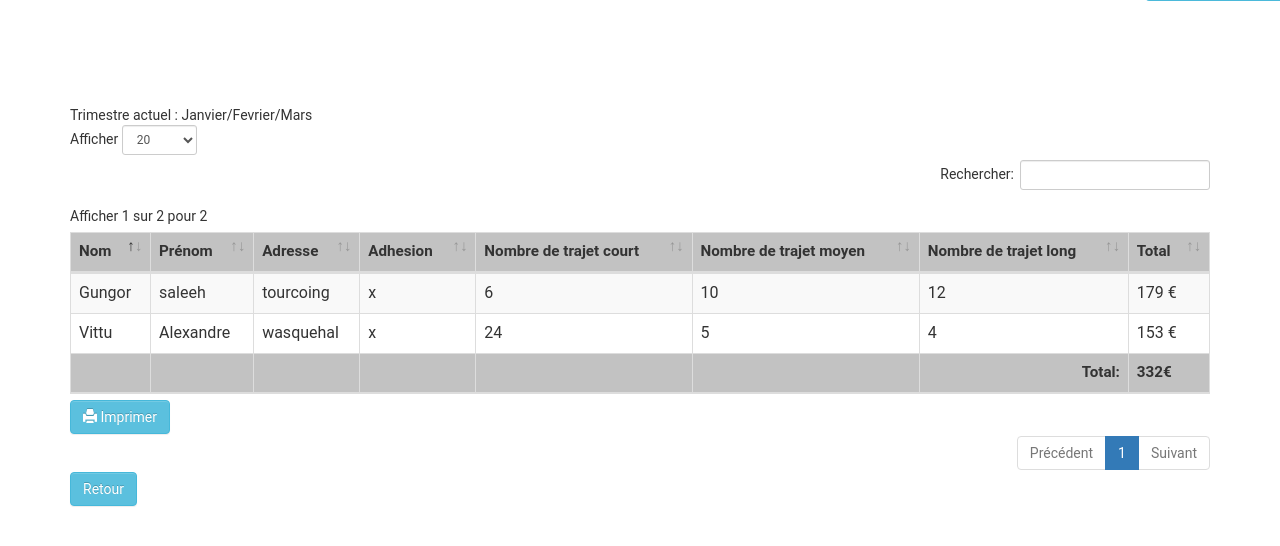
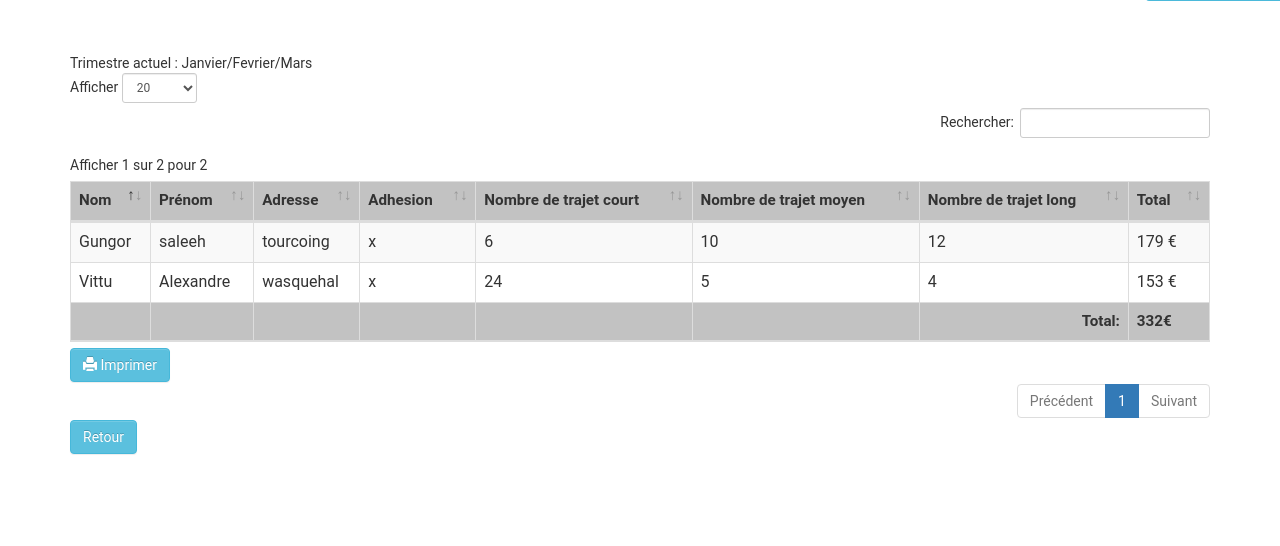
Before and after one commit to alexandrevittu/ApplicationTransportCCAS, a PHP site: page /Facturation.php in a window 1280 px wide. Shown: the part 125-671 px from the top of the page. Run offline with PHP 8.4, Linux system fonts and the light colour scheme; the visitor is signed in with stand-in values (Sample User, id 1); data comes from the database, SQL or seed files in the repository.

Commit message:
correctif

```diff
--- a/pages/accueil.php
+++ b/pages/accueil.php
@@ -93,7 +93,7 @@ include_once "../fonctions/fonctions.php";  //inclut l'en-tete
     $recupLigne = unserialize($Nbligne);*/
     if (isset($_SESSION['nbLigne'])) {
       if ($_SESSION['nbLigne'] != 0) {
-        echo '<a id="renouvellementAccueil" href="PubliPostageCSV.php">Il y a '.$_SESSION['nbLigne'].' renouvellement d\'adhesion.</a>';
+        echo '<a id="renouvellementAccueil" href="PubliPostageCSV.php">Il y a '.$_SESSION['nbLigne'].' renouvellement(s) d\'adhesion.</a>';
       }
     }
     ?>
--- a/pages/style.css
+++ b/pages/style.css
@@ -94,7 +94,7 @@ h1
 	padding-left: 15px;
 	margin-right: auto;
 	margin-left: auto;
-	margin-top: 10%;
+	margin-top: 6%;
 
 }
 
```
